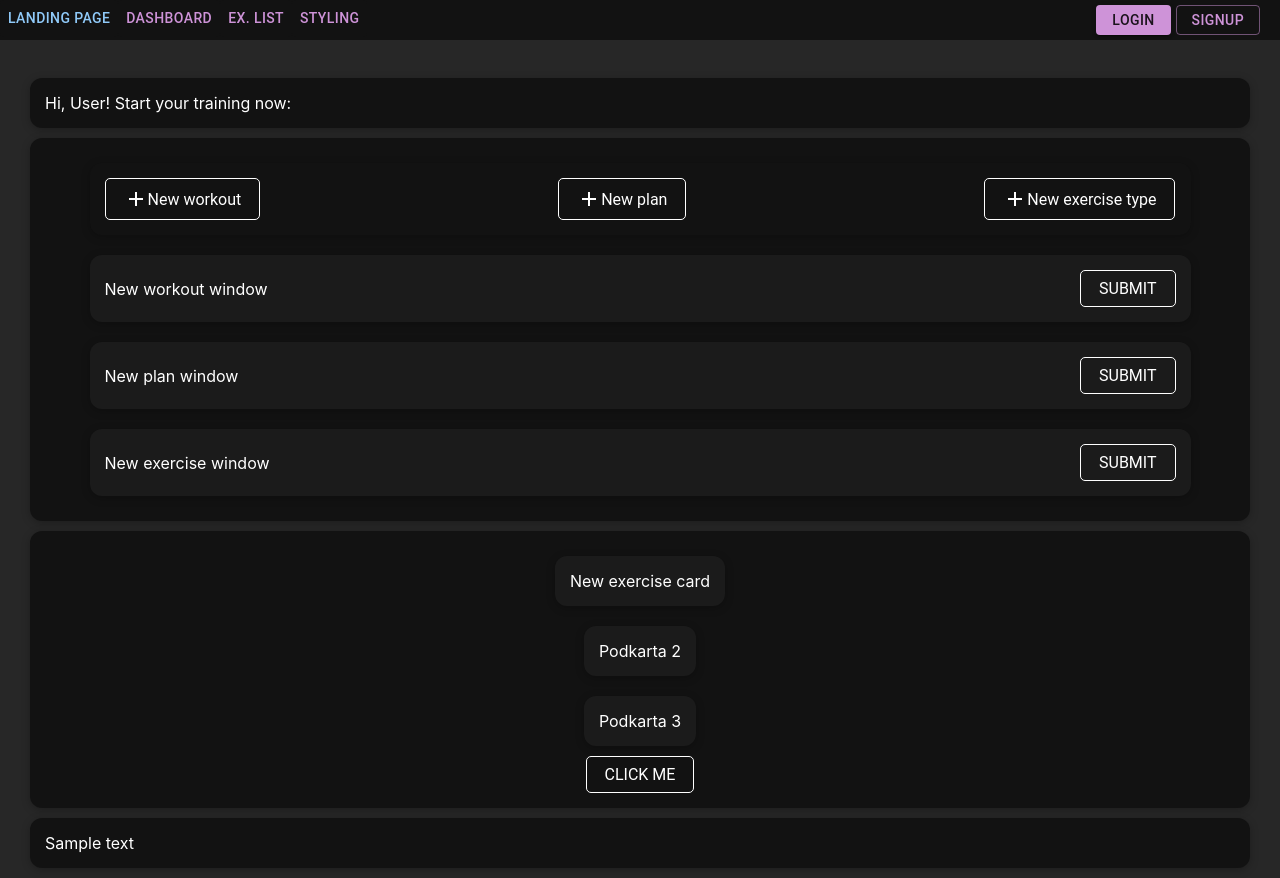
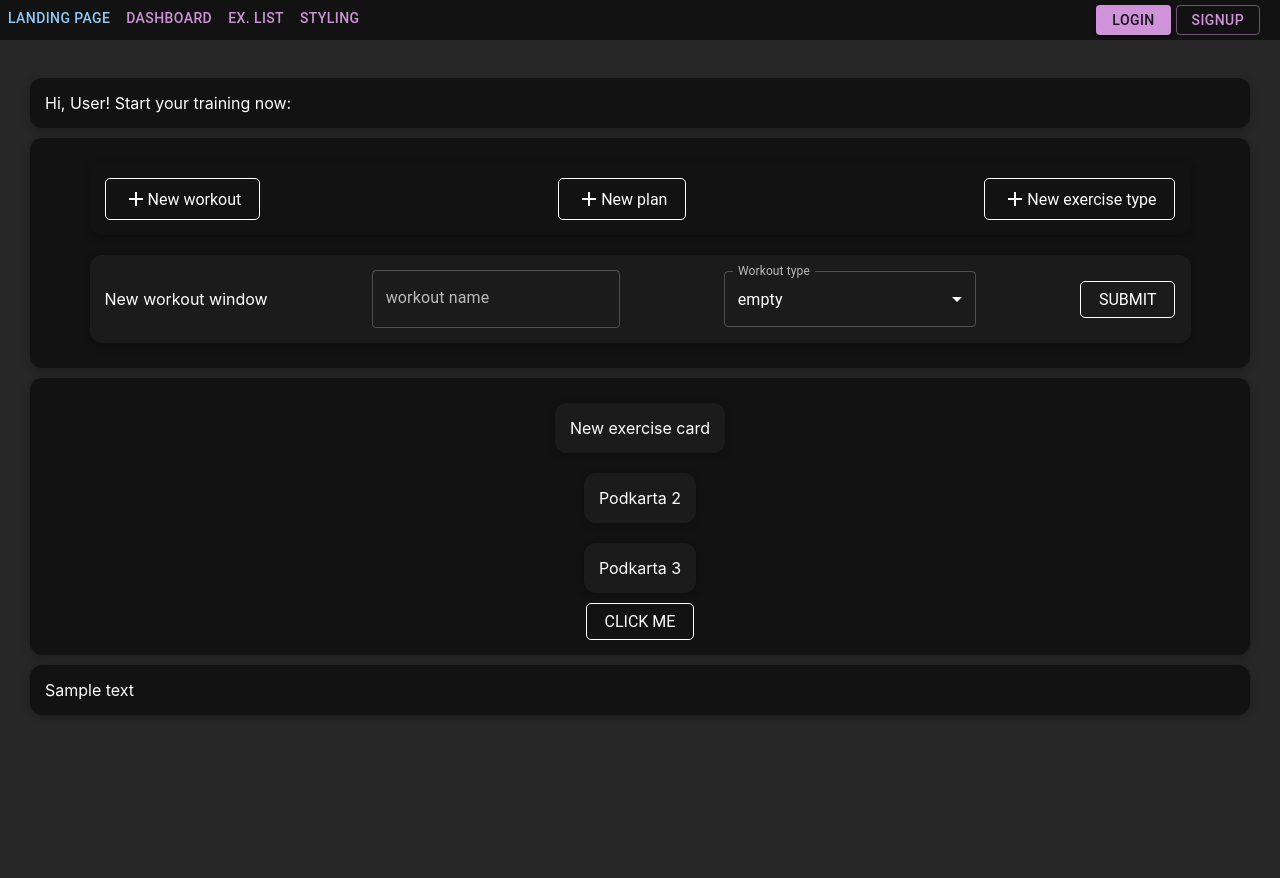
Before and after one commit to mikoogla/workoutApp, a React (Create React App) app in the folder workout-app/: page /dashboard in a window 1280 px wide. Both pictures are taken after a click on the button "New workout". After the commit the page ends 800 px from the top, so only its background shows below. Built offline with nearby package versions, Linux system fonts and the light colour scheme.

Commit message:
New UI components. developing dashboard

```diff
--- a/workout-app/src/components/Dashboard/Dashboard.js
+++ b/workout-app/src/components/Dashboard/Dashboard.js
@@ -1,10 +1,10 @@
-import React from "react";
+import React, { useState } from "react";
 import Card from "../UI/Card/Card";
 import styles from "./Dashboard.module.css";
 import Button from "../UI/Button/Button";
 import AddIcon from "@mui/icons-material/Add";
-import Add from "@mui/icons-material/Add";
-import { ButtonBase } from "@mui/material";
+import Input from "../UI/Input/Input";
+import Select from "../UI/Select/Select";
 
 const exerciseTemplates = [
   {
@@ -95,33 +95,73 @@ const archiveTemplate = [
 const lightCardStyle = { backgroundColor: "#1b1b1b" };
 const columnCardStyle = { flexDirection: "column" };
 
-const Dashboard = () => (
+const Dashboard = () => {
+  const [NewWorkout, setNewWorkout] = useState(false);
+  const [NewPlan, setNewPlan] = useState(false);
+  const [NewType, setNewType] = useState(false);
+
+  const hideComponentStyle = (state) =>
+    !state && {
+      margin: "0px",
+      padding: "0px",
+      visibility: "hidden",
+      width: "0px",
+      height: "0px",
+    };
+
+  return (
     <div className={styles.Dashboard}>
       <Card>Hi, User! Start your training now:</Card>
       <Card style={{ ...columnCardStyle }}>
         <Card className={styles.CreatorPanel}>
-        <Button className={styles.CreatorButtons}>
+          <Button
+            onClick={() => {
+              NewWorkout ? setNewWorkout(false) : setNewWorkout(true);
+            }}
+            className={styles.CreatorButtons}
+          >
             <AddIcon />
             New workout
           </Button>
-        <Button className={styles.CreatorButtons}>
+          <Button
+            onClick={() => {
+              NewPlan ? setNewPlan(false) : setNewPlan(true);
+            }}
+            className={styles.CreatorButtons}
+          >
             <AddIcon />
             New plan
           </Button>
-        <Button className={styles.CreatorButtons}>
+          <Button
+            onClick={() => {
+              NewType ? setNewType(false) : setNewType(true);
+            }}
+            className={styles.CreatorButtons}
+          >
             <AddIcon />
             New exercise type
           </Button>
         </Card>
-      <Card className={styles.CreatorPanel} style={lightCardStyle}>
+        <Card
+          className={styles.CreatorPanel}
+          style={{ ...hideComponentStyle(NewWorkout), ...lightCardStyle }}
+        >
           New workout window
+          <Input label="workout name" />
+          <Select list={workoutTemplates.map((ex) => ex.type)}></Select>
           <Button>SUBMIT</Button>
         </Card>
-      <Card className={styles.CreatorPanel} style={lightCardStyle}>
+        <Card
+          className={styles.CreatorPanel}
+          style={{ ...hideComponentStyle(NewPlan), ...lightCardStyle }}
+        >
           New plan window
           <Button>SUBMIT</Button>
         </Card>
-      <Card className={styles.CreatorPanel} style={lightCardStyle}>
+        <Card
+          className={styles.CreatorPanel}
+          style={{ ...hideComponentStyle(NewType), ...lightCardStyle }}
+        >
           New exercise window
           <Button>SUBMIT</Button>
         </Card>
@@ -137,5 +177,6 @@ const Dashboard = () => (
       <Card>Sample text</Card>
     </div>
   );
+};
 
 export default Dashboard;
--- a/workout-app/src/components/Dashboard/Dashboard.module.css
+++ b/workout-app/src/components/Dashboard/Dashboard.module.css
@@ -1,6 +1,3 @@
-.Dashboard {
-}
-
 .CreatorPanel {
   width: 90%;
   gap: 0px 15px;
--- a/workout-app/src/components/Navbar/Navbar.js
+++ b/workout-app/src/components/Navbar/Navbar.js
@@ -10,6 +10,14 @@ function Navbar() {
   const [hideMenu, setHideMenu] = React.useState(true);
   const node = React.useRef();
   const handleClick = (e) => {
+    if (node === null) {
+      document.removeEventListener("click", handleClick);
+      return;
+    }
+    if (node === undefined) {
+      document.removeEventListener("click", handleClick);
+      return;
+    }
     if (node.current.contains(e.target)) {
       if (!hideMenu) setHideMenu(true);
       else setHideMenu(false);
--- a/workout-app/src/components/UI/Button/Button.js
+++ b/workout-app/src/components/UI/Button/Button.js
@@ -4,7 +4,10 @@ import styles from "./Button.module.css";
 
 export default function Button(props) {
   return (
-    <button className={`${styles.Button} ${props.className}`}>
+    <button
+      onClick={props.onClick}
+      className={`${styles.Button} ${props.className}`}
+    >
       {props.children}
     </button>
   );
--- /dev/null
+++ b/workout-app/src/components/UI/Input/Input.js
@@ -0,0 +1,16 @@
+import React from "react";
+import TextField from "@mui/material/TextField";
+
+export default function Input(props) {
+  return (
+    <TextField
+      type={props.type}
+      min={props.min}
+      max={props.max}
+      onChange={props.onChange}
+      value={props.value}
+      style={props.style}
+      label={props.label}
+    />
+  );
+}
--- /dev/null
+++ b/workout-app/src/components/UI/Select/Select.js
@@ -0,0 +1,32 @@
+import React from "react";
+import TextField from "@mui/material/TextField";
+import MenuItem from "@mui/material/MenuItem";
+
+export default function Select(props) {
+  const [selection, setSelection] = React.useState("empty");
+
+  const handleChange = (event) => {
+    setSelection(event.target.value);
+  };
+
+  return (
+    <TextField
+      sx={{ width: "25ch" }}
+      id="outlined-select-currency"
+      select
+      label="Workout type"
+      value={selection}
+      onChange={handleChange}
+    >
+      <MenuItem key={Math.random()} value={"empty"}>
+        {"empty"}
+      </MenuItem>
+      {props.list !== undefined &&
+        props.list.map((workoutType) => (
+          <MenuItem key={Math.random()} value={workoutType}>
+            {workoutType}
+          </MenuItem>
+        ))}
+    </TextField>
+  );
+}
```
Also changed, not shown: workout-app/src/components/UI/Input/Input.module.css (added), workout-app/src/components/UI/Select/Select.module.css (added). Lines whose indentation alone changed are shown as unchanged.
